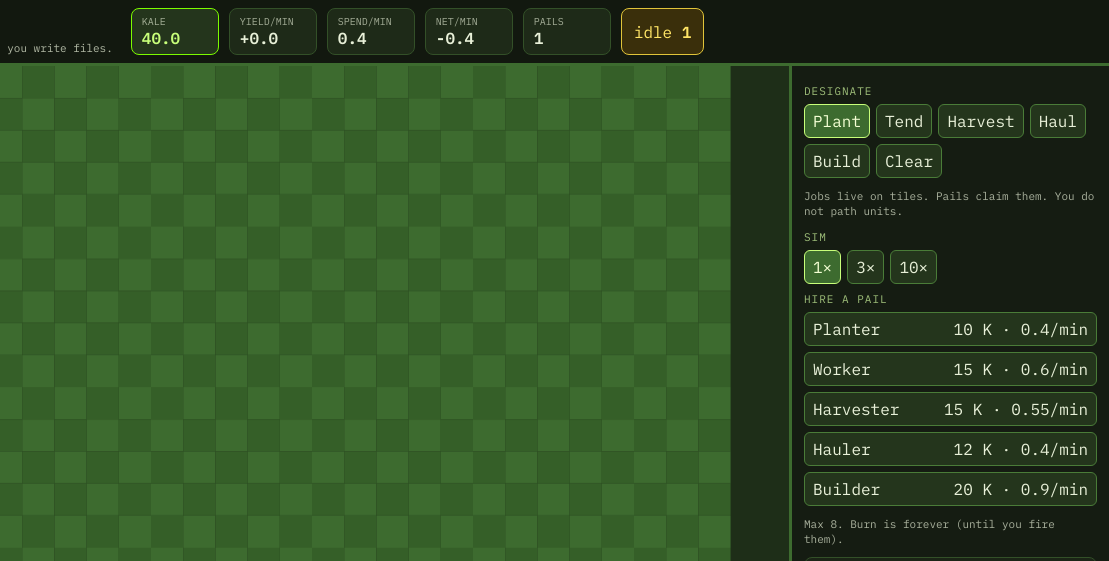
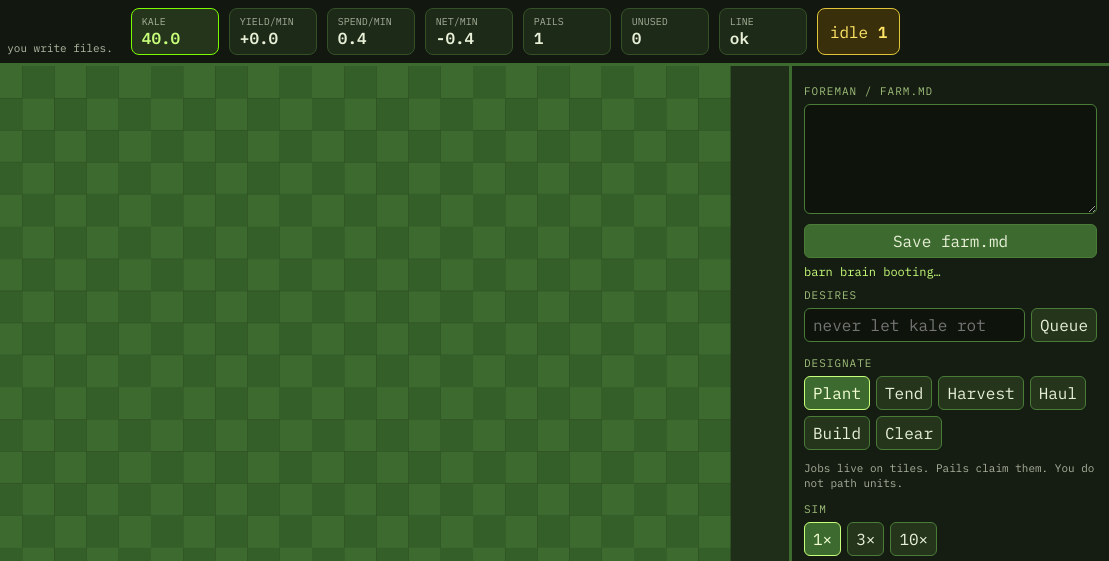
Before and after one commit to kalepail/big-kale, a website: page public/index.html in a window 1280 px wide. Shown: the top 561 px of the page, 171-1280 px from the left. Drawn offline with Linux system fonts and the light colour scheme; no server answers.

```diff
--- a/public/index.html
+++ b/public/index.html
@@ -25,6 +25,8 @@
           <div class="stat"><label>spend/min</label><b id="hud-spend">0.4</b></div>
           <div class="stat" id="stat-net"><label>net/min</label><b id="hud-net">-0.4</b></div>
           <div class="stat"><label>pails</label><b id="hud-agents">1</b></div>
+          <div class="stat"><label>unused</label><b id="hud-unused">0</b></div>
+          <div class="stat" id="stat-line"><label>line</label><b id="hud-line">ok</b></div>
           <button id="btn-idle" class="idle-btn" title="Cycle to next idle pail">
             idle <b id="hud-idle">1</b>
           </button>
@@ -39,6 +41,20 @@
       </div>
 
       <aside id="panel">
+        <div class="tools" id="farmfile-box">
+          <p class="section">Foreman / farm.md</p>
+          <textarea id="farmfile" spellcheck="false"></textarea>
+          <button id="btn-save-farm">Save farm.md</button>
+          <p id="foreman-thought" class="foreman-thought">barn brain booting…</p>
+        </div>
+        <div class="tools">
+          <p class="section">Desires</p>
+          <div class="desire-row">
+            <input id="desire-text" type="text" maxlength="400" placeholder="never let kale rot" />
+            <button id="btn-desire">Queue</button>
+          </div>
+          <ul id="desires"></ul>
+        </div>
         <div class="tools">
           <p class="section">Designate</p>
           <div class="row wrap" id="tools">
@@ -62,7 +78,7 @@
         <div class="tools">
           <p class="section">Hire a pail</p>
           <div class="hire" id="hire"></div>
-          <p class="hint">Max 8. Burn is forever (until you fire them).</p>
+          <p class="hint">Foreman hires when the file says so. This is the manual override. Promote pails before hiring clones. Max 32.</p>
         </div>
         <div id="inspect" class="inspect">
           <p class="section">Inspect</p>
--- a/public/styles.css
+++ b/public/styles.css
@@ -38,3 +38,21 @@ button.on{background:#3d6b2f;color:#f4ffd4;border-color:#c8ff7a}
 #btn-save{width:100%;margin-top:6px;background:#3d6b2f}
 .danger{background:#4a2218;border-color:#e85d04}
 .queue{display:flex;flex-wrap:wrap;gap:4px;margin-top:8px}
+
+#farmfile{width:100%;height:110px;background:#0e140c;color:#e8f0d8;border:1px solid #4a7c38;border-radius:6px;padding:8px;font:inherit;resize:vertical}
+#btn-save-farm{width:100%;margin-top:6px;background:#3d6b2f}
+.foreman-thought{font-size:12px;color:#c8ff7a;min-height:1.3em;margin:6px 0 0;line-height:1.35}
+.desire-row{display:flex;gap:6px}
+#desire-text{flex:1;min-width:0;background:#0e140c;color:#e8f0d8;border:1px solid #4a7c38;border-radius:6px;padding:6px 8px;font:inherit}
+#desires{list-style:none;padding:0;margin:6px 0 0;font-size:11px;max-height:140px;overflow:auto}
+#desires li{border:1px solid #335028;border-radius:6px;padding:6px 8px;margin-bottom:4px;background:#1b2416;display:flex;flex-wrap:wrap;gap:4px;align-items:flex-start}
+#desires .st{text-transform:uppercase;font-size:9px;letter-spacing:1px;color:#9fbf7a}
+#desires .st.doing{color:#ffe566}
+#desires .st.done{color:#6a8}
+#desires .dtext{flex:1;min-width:120px}
+#desires .note{opacity:.7;width:100%}
+#desires button{padding:2px 6px;font-size:10px;margin-left:auto}
+
+#stat-line.rot,#stat-line.haul{border-color:#e85d04}
+#stat-line.ok{border-color:#7cfc00}
+#stat-line.plant{border-color:#f4d35e}
```
